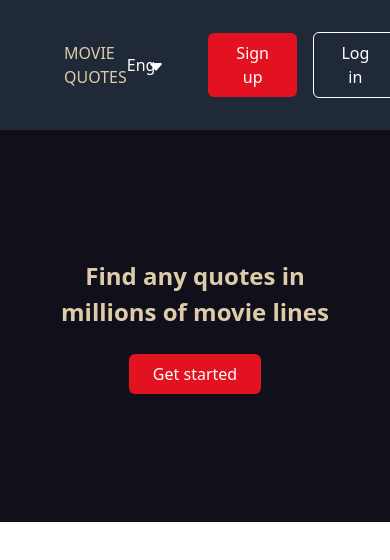
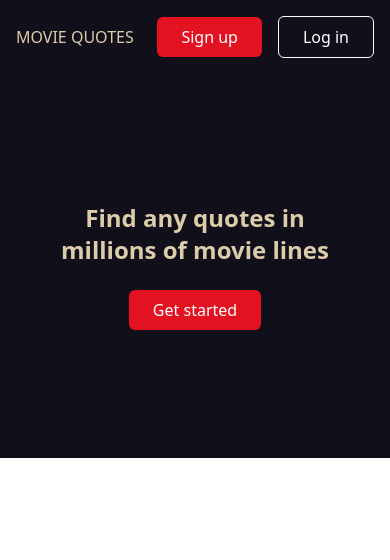
Before and after one commit to SousouBer/movie-quotes-frontend, a Vue app: page /landing in a window 390 px wide. Shown: the top 560 px of the page. Built offline with nearby package versions, Linux system fonts and the light colour scheme.

Commit message:
style: add mobile design to header

```diff
--- a/src/components/shared/TheHeader.vue
+++ b/src/components/shared/TheHeader.vue
@@ -1,20 +1,25 @@
 <script setup lang="ts">
-import { ref } from 'vue'
+import { ref } from "vue";
 
-import IconNotification from '@/components/icons/IconNotification.vue'
-import ButtonBase from '@/components/ui/ButtonBase.vue'
-import InputSelect from '@/components/ui/InputSelect.vue'
+import IconNotification from "@/components/icons/IconNotification.vue";
+import ButtonBase from "@/components/ui/ButtonBase.vue";
+import InputSelect from "@/components/ui/InputSelect.vue";
 
 // Will change this with the real data.
-const isAuthenticated = ref<boolean>(false)
+const isAuthenticated = ref<boolean>(false);
 </script>
 
 <template>
-  <nav class="flex items-center justify-between bg-gray-800 px-16 py-8">
-    <span class="uppercase text-base text-shade-of-beige font-medium">movie quotes</span>
+  <nav
+    class="flex items-center justify-between bg-dark-shade-of-blue py-4 px-4 sm:px-16 sm:py-8"
+  >
+    <span
+      class="uppercase text-base text-shade-of-beige font-medium whitespace-nowrap"
+      >movie quotes</span
+    >
     <div class="flex items-center gap-4">
       <IconNotification v-if="isAuthenticated" />
-      <InputSelect />
+      <InputSelect class="hidden sm:block" />
       <ButtonBase label="Sign up" />
       <ButtonBase label="Log in" :hasBorder="true" />
     </div>
--- a/src/components/ui/ButtonBase.vue
+++ b/src/components/ui/ButtonBase.vue
@@ -1,22 +1,22 @@
 <script setup lang="ts">
 type Props = {
-  hasBorder?: boolean
-  label: string
-}
+  hasBorder?: boolean;
+  label: string;
+};
 
 const props = withDefaults(defineProps<Props>(), {
   hasBorder: false,
-  label: ''
-})
+  label: "",
+});
 </script>
 
 <template>
   <button
     :class="{
       'bg-vivid-red': !props.hasBorder,
-      'bg-transparent border border-white': props.hasBorder
+      'bg-transparent border border-white': props.hasBorder,
     }"
-    class="text-white px-6 py-2 rounded-md"
+    class="text-white px-6 py-2 rounded-md whitespace-nowrap"
   >
     {{ label }}
   </button>
--- a/src/views/LandingView.vue
+++ b/src/views/LandingView.vue
@@ -7,7 +7,7 @@ import ButtonBase from "@/components/ui/ButtonBase.vue";
   <TheHeader />
   <div class="bg-dark-shade-of-blue flex flex-col items-center py-32">
     <h1
-      class="text-2xl sm:text-5xl leading-normal font-black text-shade-of-beige h-5/6 text-center mb-6 sm:mb-4"
+      class="text-2xl sm:text-5xl font-black text-shade-of-beige h-5/6 text-center mb-6 sm:mb-4 sm:leading-normal"
     >
       Find any quotes in <br />millions of movie lines
     </h1>
```
